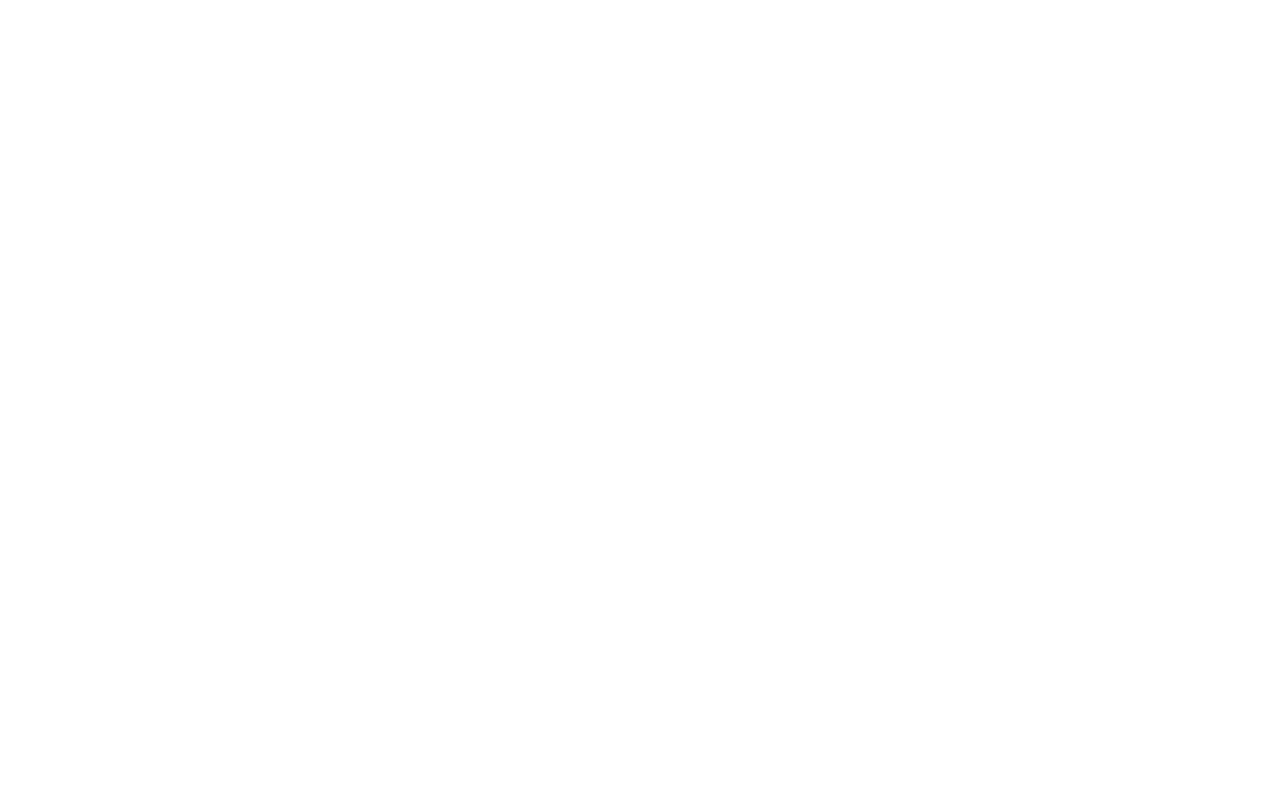
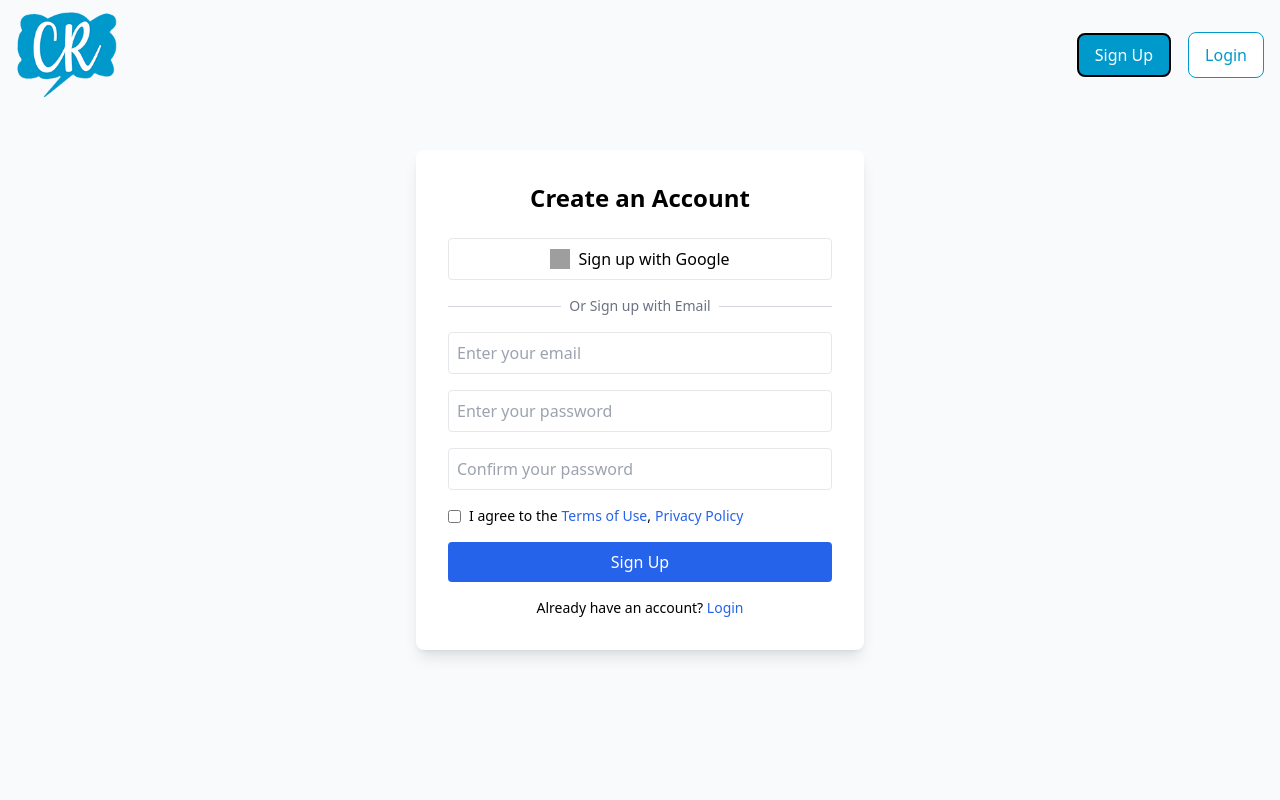
Before and after one commit to Alishahqazi22/CitizensRatings, a React (Vite) app: page /signup in a window 1280 px wide. Before the commit this address had no page. Shown: the top 800 px of the page. Built offline with nearby package versions, Linux system fonts and the light colour scheme; grey boxes are pictures that could not be loaded.

Commit message:
SignUp Form ui

```diff
--- a/package.json
+++ b/package.json
@@ -11,6 +11,7 @@
   },
   "dependencies": {
     "axios": "^1.11.0",
+    "firebase": "^12.2.1",
     "lucide-react": "^0.543.0",
     "react": "^19.1.1",
     "react-dom": "^19.1.1",
--- a/src/App.jsx
+++ b/src/App.jsx
@@ -2,12 +2,14 @@
 import Layout from "./components/layout/Layout";
 import Home from "./components/Pages/Home";
 import { Route, Routes } from "react-router-dom";
+import SignUp from "./components/Forms/SignUp";
 
 function App() {
   return (
     <Routes>
       <Route path="/" element={<Layout />}>
         <Route index element={<Home />}/>
+        <Route path="/signup" element={<SignUp />}/>
       </Route>
     </Routes>
   );
--- /dev/null
+++ b/src/components/Forms/SignUp.jsx
@@ -0,0 +1,117 @@
+import React, { useState } from "react";
+import { auth, googleProvider } from "../../firebase";
+import { createUserWithEmailAndPassword, signInWithPopup } from "firebase/auth";
+
+function SignUp() {
+  const [email, setEmail] = useState("");
+  const [password, setPassword] = useState("");
+  const [confirmPassword, setConfirmPassword] = useState("");
+
+  // Email Signup
+  const handleEmailSignUp = async (e) => {
+    e.preventDefault();
+    if (password !== confirmPassword) {
+      alert("Passwords do not match!");
+      return;
+    }
+    try {
+      await createUserWithEmailAndPassword(auth, email, password);
+      alert("✅ Account created successfully!");
+    } catch (error) {
+      alert(error.message);
+    }
+  };
+
+  // Google Signup
+  const handleGoogleSignUp = async () => {
+    try {
+      await signInWithPopup(auth, googleProvider);
+      alert("✅ Signed up with Google!");
+    } catch (error) {
+      alert(error.message);
+    }
+  };
+
+  return (
+    <div className="flex items-center justify-center min-h-screen bg-gray-50">
+      <div className="bg-white shadow-lg rounded-lg p-8 w-full max-w-md">
+        <h1 className="text-2xl font-bold text-center mb-6">Create an Account</h1>
+
+        {/* Google SignUp */}
+        <button
+          onClick={handleGoogleSignUp}
+          className="w-full flex items-center justify-center gap-2 border py-2 rounded hover:bg-gray-100"
+        >
+          <img
+            src="https://developers.google.com/identity/images/g-logo.png"
+            alt="Google"
+            className="w-5 h-5"
+          />
+          Sign up with Google
+        </button>
+
+        <div className="flex items-center my-4">
+          <hr className="flex-grow border-gray-300" />
+          <span className="px-2 text-gray-500 text-sm">Or Sign up with Email</span>
+          <hr className="flex-grow border-gray-300" />
+        </div>
+
+        {/* Email Signup Form */}
+        <form onSubmit={handleEmailSignUp} className="space-y-4">
+          <input
+            type="email"
+            placeholder="Enter your email"
+            value={email}
+            onChange={(e) => setEmail(e.target.value)}
+            className="w-full border p-2 rounded focus:outline-none focus:ring-2 focus:ring-blue-400"
+            required
+          />
+          <input
+            type="password"
+            placeholder="Enter your password"
+            value={password}
+            onChange={(e) => setPassword(e.target.value)}
+            className="w-full border p-2 rounded focus:outline-none focus:ring-2 focus:ring-blue-400"
+            required
+          />
+          <input
+            type="password"
+            placeholder="Confirm your password"
+            value={confirmPassword}
+            onChange={(e) => setConfirmPassword(e.target.value)}
+            className="w-full border p-2 rounded focus:outline-none focus:ring-2 focus:ring-blue-400"
+            required
+          />
+
+          <label className="flex items-center text-sm">
+            <input type="checkbox" required className="mr-2" />
+            I agree to the{" "}
+            <a href="#" className="text-blue-600 hover:underline ml-1">
+              Terms of Use
+            </a>
+            ,{" "}
+            <a href="#" className="text-blue-600 hover:underline ml-1">
+              Privacy Policy
+            </a>
+          </label>
+
+          <button
+            type="submit"
+            className="w-full bg-blue-600 text-white py-2 rounded hover:bg-blue-700 transition"
+          >
+            Sign Up
+          </button>
+        </form>
+
+        <p className="mt-4 text-center text-sm">
+          Already have an account?{" "}
+          <a href="/login" className="text-blue-600 hover:underline">
+            Login
+          </a>
+        </p>
+      </div>
+    </div>
+  );
+}
+
+export default SignUp;
--- a/src/components/Home/RateAndReview.jsx
+++ b/src/components/Home/RateAndReview.jsx
@@ -12,15 +12,15 @@
           {RateAndReviewProfiles.map((card, index) => (
             <div
               key={index}
-              class=" group relative w-full h-48 overflow-hidden rounded-md hover:rounded-none transition-transform duration-300 hover:scale-95 cursor-pointer"
+              className=" group relative w-full h-48 overflow-hidden rounded-md hover:rounded-none transition-transform duration-300 hover:scale-95 cursor-pointer"
             >
               {/* <div className="absolute inset-0 bg-[#3989A4] bg-opacity-70"></div> */}
               <img
                 alt="Polls & Public Opinion"
-                class="size-full object-cover brightness-75"
+                className="size-full object-cover brightness-75"
                 src={card.value}
               />
-              <div class="absolute bottom-3 left-3 group-hover:left-1 transition-all duration-300 text-white text-lg font-semibold z-10">
+              <div className="absolute bottom-3 left-3 group-hover:left-1 transition-all duration-300 text-white text-lg font-semibold z-10">
                 {card.label}
               </div>
             </div>
--- a/src/components/layout/Header.jsx
+++ b/src/components/layout/Header.jsx
@@ -1,6 +1,6 @@
 import React, { useEffect, useState } from "react";
 import logo from "../../assets/HomeAssets/homelogo.png";
-import { NavLink } from "react-router-dom";
+import { Link, NavLink } from "react-router-dom";
 import whiteLogo from "../../assets/HomeAssets/homelogowhite.png";
 
 function Header() {
@@ -37,9 +37,11 @@
 
         <div className="flex space-x-4">
           <div className="inline-block p-[1px] bg-white rounded-lg">
-            <button className="btn-primary bg-primary border-double border-black border-2 text-white">
-              Sign Up
-            </button>
+            <Link to="/signup">
+              <button className="btn-primary bg-primary border-double border-black border-2 text-white">
+                Sign Up
+              </button>
+            </Link>
           </div>
           <button className="btn-primary bg-white text-primary border border-primary">
             Login
--- /dev/null
+++ b/src/firebase.js
@@ -0,0 +1,17 @@
+// src/firebase.js
+import { initializeApp } from "firebase/app";
+import { getAuth, GoogleAuthProvider } from "firebase/auth";
+
+const firebaseConfig = {
+  apiKey: "YOUR_API_KEY",
+  authDomain: "YOUR_PROJECT.firebaseapp.com",
+  projectId: "YOUR_PROJECT_ID",
+  storageBucket: "YOUR_PROJECT.appspot.com",
+  messagingSenderId: "YOUR_SENDER_ID",
+  appId: "YOUR_APP_ID",
+};
+
+const app = initializeApp(firebaseConfig);
+
+export const auth = getAuth(app);
+export const googleProvider = new GoogleAuthProvider();
```
Also changed, not shown: 1 other file (tests, documents, lock files or other folders).
